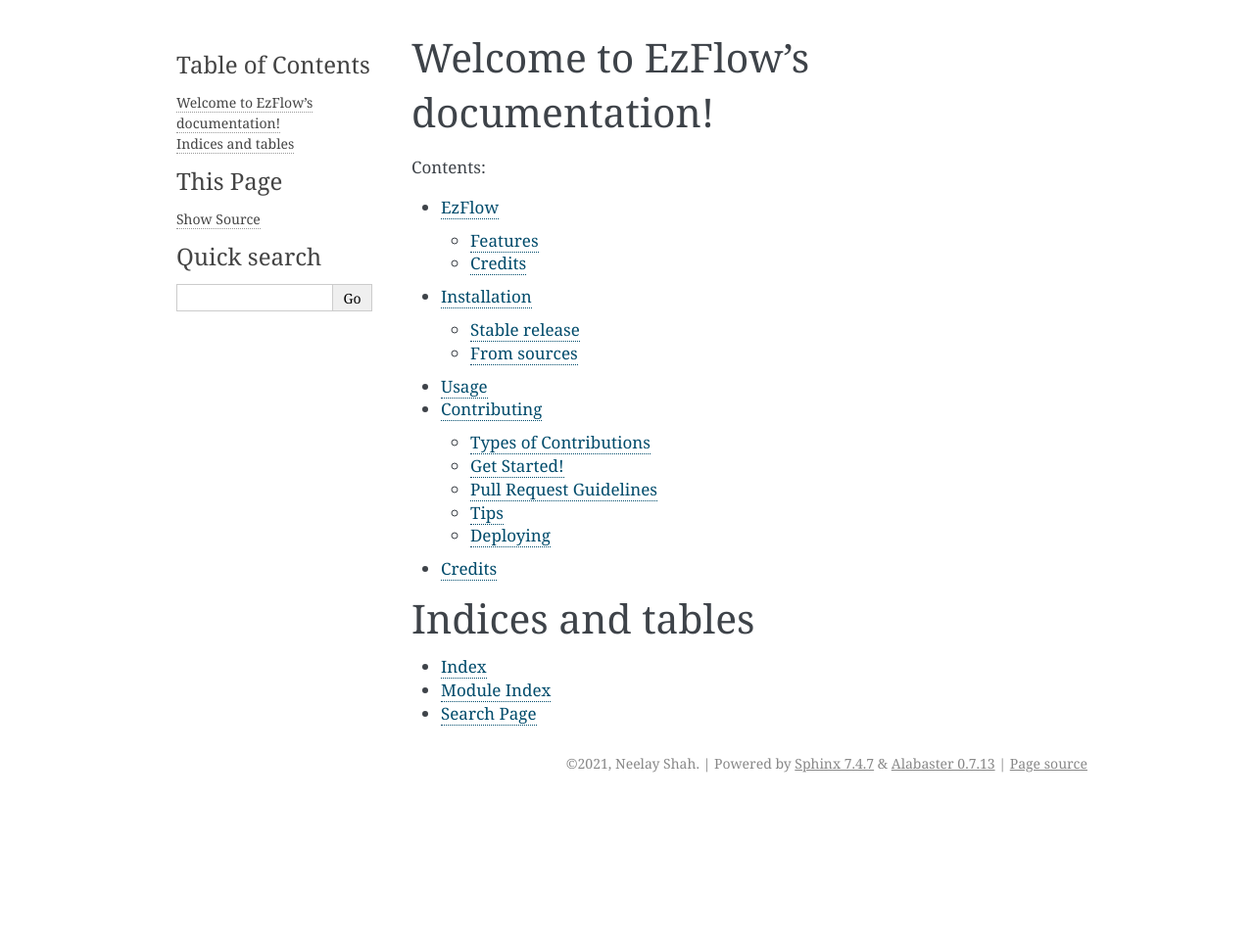
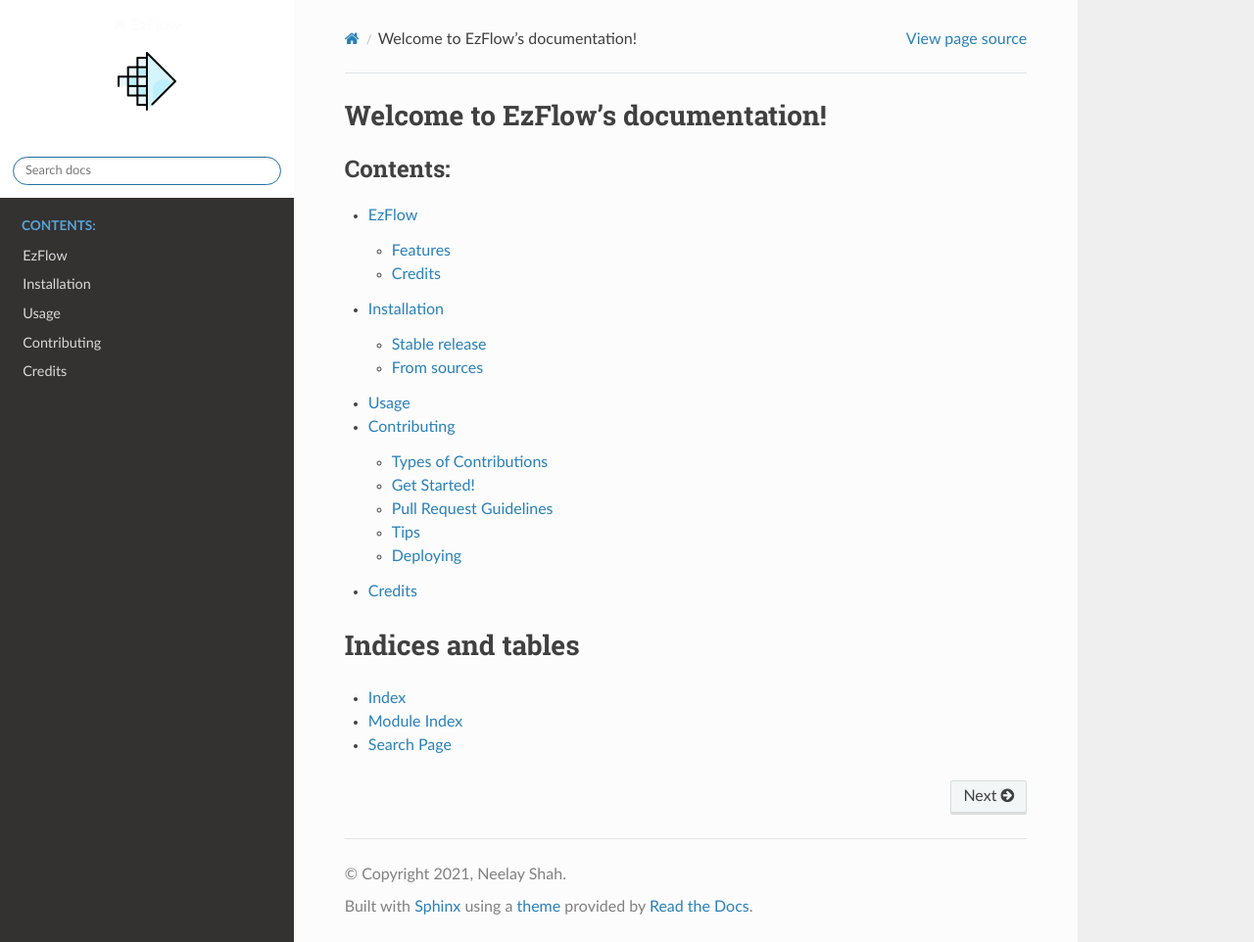
Before and after one commit to neu-vi/ezflow, a Sphinx documentation site: the page built from docs/index.rst, in a window 1280 px wide and 962 px high. Shown: the whole window at 98% size. Built offline with Sphinx 7.4.7 and the Read the Docs theme 2.0.0, drawn with Linux system fonts in a browser that asks for light colours; pages that are not in the unit, such as notebooks, are missing from menus.

Commit message:
Changes Sphinx theme (#107)

```diff
--- a/AUTHORS.rst
+++ b/AUTHORS.rst
@@ -4,5 +4,5 @@
 
 
 * Neelay Shah <nstraum1@gmail.com>
+* Prajnan Goswami <prajnan1993@gmail.com>
 * Huaizu Jiang
-* Prajnan Goswami <prajnan1993@gmail.com>
--- a/docs/conf.py
+++ b/docs/conf.py
@@ -33,7 +33,13 @@
 
 # Add any Sphinx extension module names here, as strings. They can be
 # extensions coming with Sphinx (named 'sphinx.ext.*') or your custom ones.
-extensions = ["sphinx.ext.autodoc", "sphinx.ext.viewcode"]
+extensions = [
+    "sphinx.ext.coverage",
+    "sphinx.ext.napoleon",
+    "sphinx_rtd_theme",
+    "sphinx.ext.autodoc",
+    "sphinx.ext.viewcode",
+]
 
 # Add any paths that contain templates here, relative to this directory.
 templates_path = ["_templates"]
@@ -85,13 +91,27 @@
 # The theme to use for HTML and HTML Help pages.  See the documentation for
 # a list of builtin themes.
 #
-html_theme = "alabaster"
+html_theme = "sphinx_rtd_theme"
+html_logo = "assets/logo.png"
 
 # Theme options are theme-specific and customize the look and feel of a
 # theme further.  For a list of options available for each theme, see the
 # documentation.
-#
-# html_theme_options = {}
+
+html_theme_options = {
+    "logo_only": False,
+    "display_version": True,
+    "prev_next_buttons_location": "bottom",
+    "style_external_links": False,
+    "vcs_pageview_mode": "",
+    "style_nav_header_background": "white",
+    # Toc options
+    "collapse_navigation": True,
+    "sticky_navigation": True,
+    "navigation_depth": 4,
+    "includehidden": True,
+    "titles_only": False,
+}
 
 # Add any paths that contain custom static files (such as style sheets) here,
 # relative to this directory. They are copied after the builtin static files,
@@ -159,3 +179,7 @@
         "Miscellaneous",
     ),
 ]
+
+
+napoleon_google_docstring = False
+napoleon_numpy_docstring = True
--- a/requirements.txt
+++ b/requirements.txt
@@ -100,6 +100,7 @@
 snooty-lextudio==1.11.1.dev0
 snowballstemmer==2.1.0
 Sphinx==4.1.2
+sphinx-rtd-theme==1.0.0
 sphinxcontrib-applehelp==1.0.2
 sphinxcontrib-devhelp==1.0.2
 sphinxcontrib-htmlhelp==2.0.0
```
